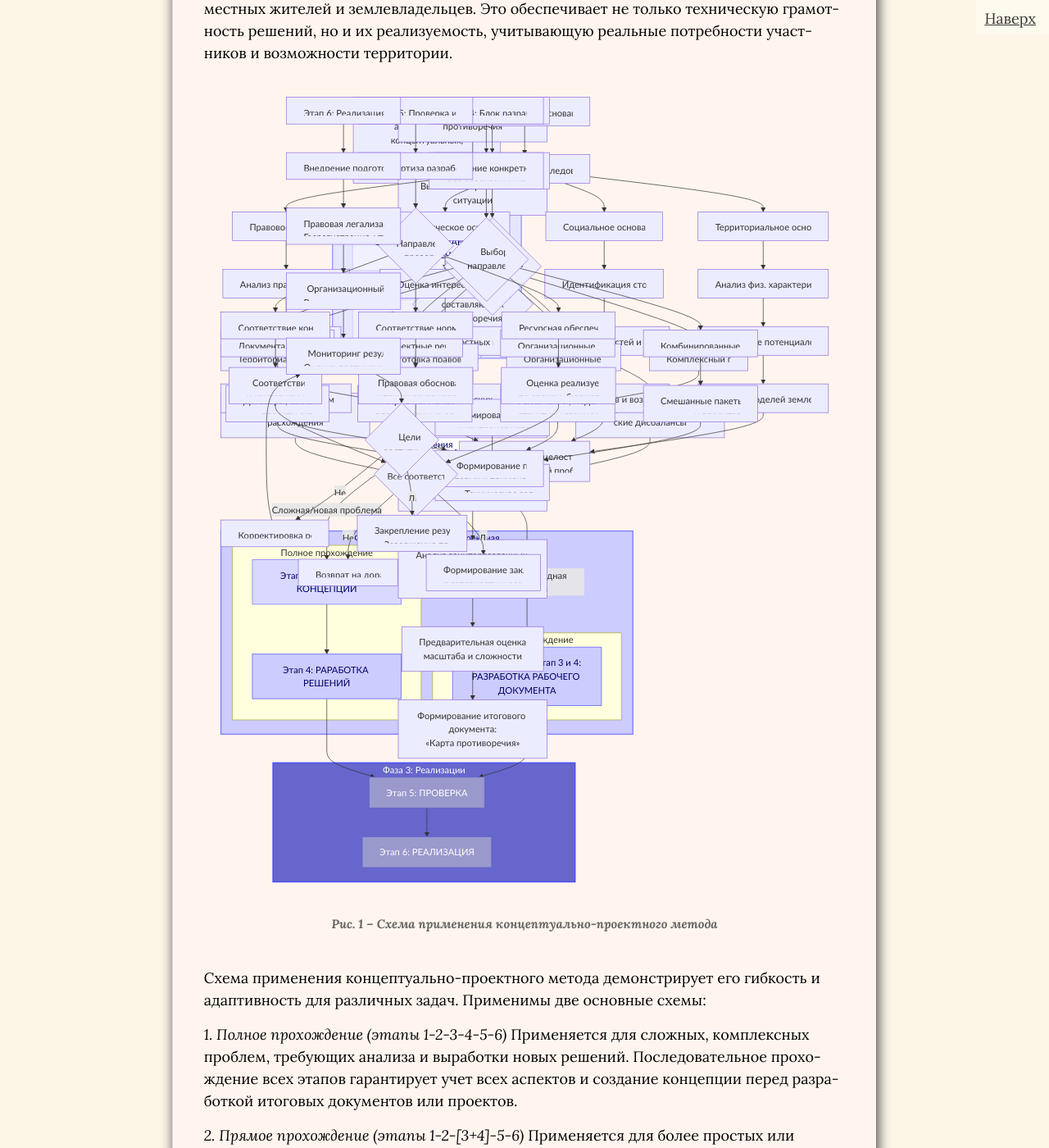
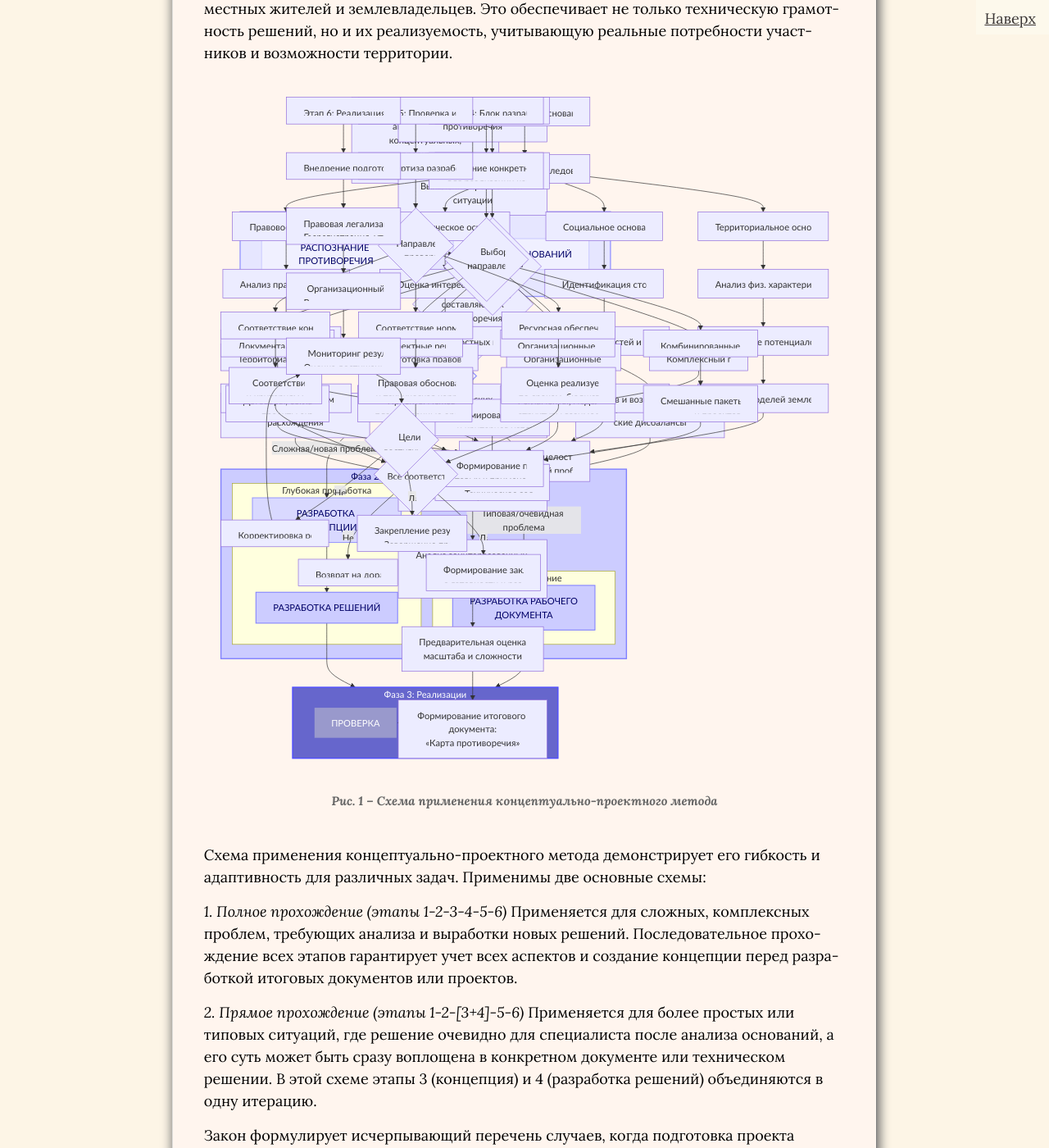
Before and after one commit to SergSi/land-use-art, a Jekyll site: the page built from _posts/2025-09-12-metod.md, in a window 1280 px wide and 1400 px high, scrolled down 1497 px. Shown: the whole window at 82% size. Built offline with Jekyll 4.4.1, drawn with Linux system fonts in a browser that asks for light colours; some web fonts are replaced.

Commit message:
Update 2025-09-12-metod.md

```diff
--- a/_posts/2025-09-12-metod.md
+++ b/_posts/2025-09-12-metod.md
@@ -23,34 +23,34 @@ flowchart TD
 	K["БИБЛИОТЕКА МЕТОДОВ:<br>аналитических,<br>концептуальных,<br>проектных,<br>организационных."]
 	K --> S1
 	subgraph S1[Фаза 1: Аналитическая]
-	    B["Этап 1: РАСПОЗНАНИЕ ПРОТИВОРЕЧИЯ"]
-	    C["Этап 2: АНАЛИЗ ОСНОВАНИЙ"]
+	    B["РАСПОЗНАНИЕ ПРОТИВОРЕЧИЯ"]
+	    C["АНАЛИЗ ОСНОВАНИЙ"]
 	    B --> C
 	end
 
-	C --> D{Выбор схемы<br>применения}
+	S1 --> D{Выбор схемы<br>применения}
 
 	subgraph S2[Фаза 2: Концептуально-проектная]
-	    subgraph S2_1[Полное прохождение]
-	        E["Этап 3: РАЗРАБОТКА КОНЦЕПЦИИ"]
-	        F["Этап 4: РАРАБОТКА РЕШЕНИЙ"]
+	    subgraph S2_1[Глубокая проработка]
+	        E["РАЗРАБОТКА КОНЦЕПЦИИ"]
+	        F["РАЗРАБОТКА РЕШЕНИЙ"]
 	        E --> F
 	    end
 
-	    subgraph S2_2[Прямое прохождение]
-	        G["Совмещенный этап 3 и 4:<br>РАЗРАБОТКА РАБОЧЕГО ДОКУМЕНТА"]
+	    subgraph S2_2[Быстрое решение]
+	        G["РАЗРАБОТКА РАБОЧЕГО<br>ДОКУМЕНТА"]
 	    end
 	end
 
 	D -- "Сложная/новая проблема" --> E
 	D -- "Типовая/очевидная проблема" --> G
 
-	F --> H
-	G --> H
+	F --> S3
+	G --> S3
 
 	subgraph S3[Фаза 3: Реализации]
-	    H["Этап 5: ПРОВЕРКА"]
-	    I["Этап 6: РЕАЛИЗАЦИЯ"]
+	    H["ПРОВЕРКА"]
+	    I["РЕАЛИЗАЦИЯ"]
 	    H --> I
 	end
 
```
